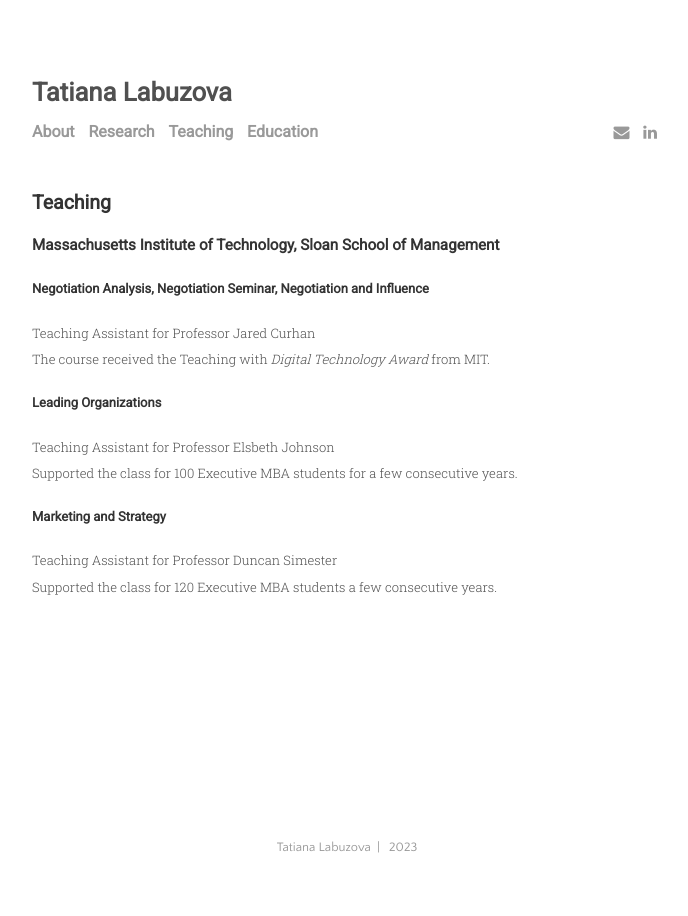
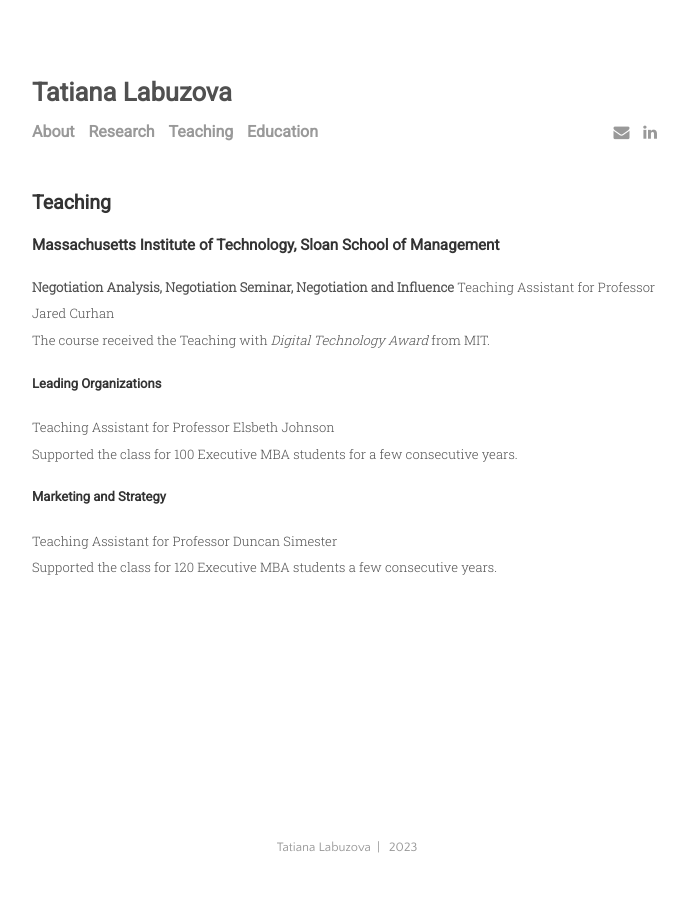
Before and after one commit to tatianalabuzova/tatianalabuzova.github.io, a Jekyll site: the page built from menu/teaching.md, in a window 1280 px wide. Shown: the whole page, without its empty margins (293-981 px from the left). Built offline with Jekyll 4.4.1, drawn with Linux system fonts in a browser that asks for light colours.

```diff
--- a/menu/teaching.md
+++ b/menu/teaching.md
@@ -6,7 +6,7 @@ title: Teaching
 
 ### Massachusetts Institute of Technology, Sloan School of Management
 
-#### Negotiation Analysis, Negotiation Seminar, Negotiation and Influence
+__Negotiation Analysis, Negotiation Seminar, Negotiation and Influence__
 Teaching Assistant for Professor Jared Curhan<br>
 The course received the Teaching with _Digital Technology Award_ from MIT.
 
```
